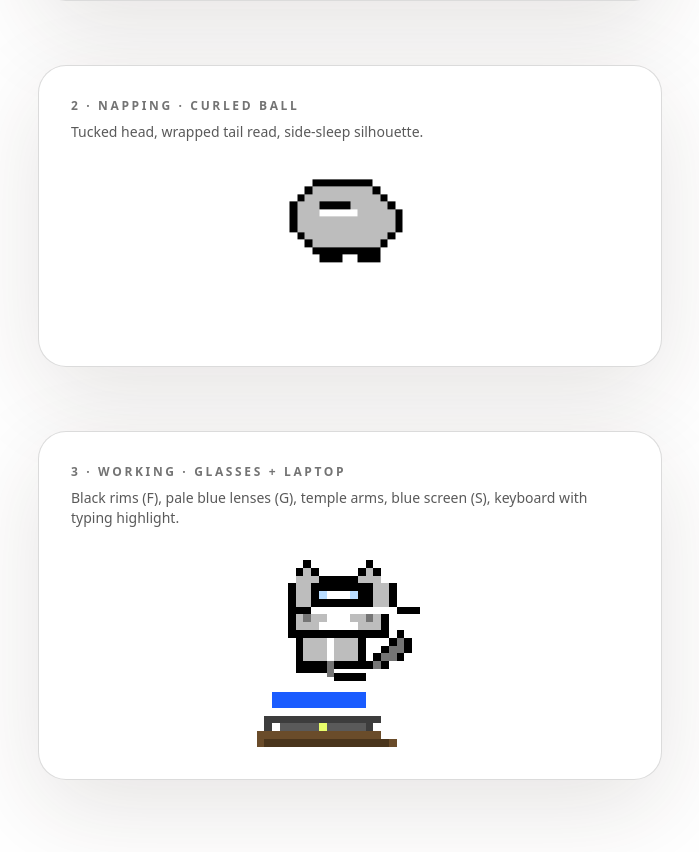
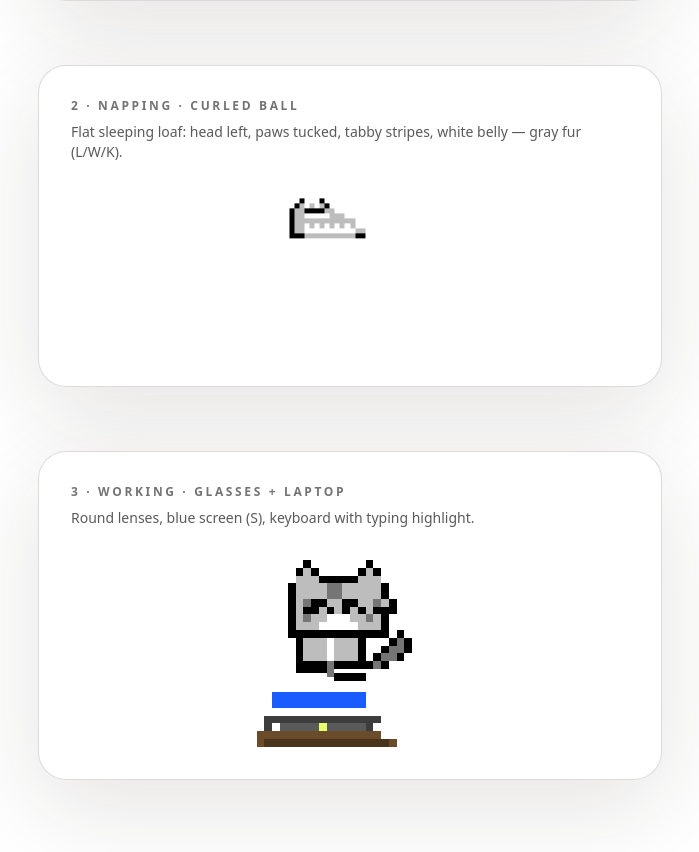
Before and after one commit to ggracelu/common-area, a Next.js app: page /crumbs-lab in a window 1280 px wide. Shown: the part 588-1440 px from the top of the page, without its empty margins (290-989 px from the left). Built offline with nearby package versions, Linux system fonts and the light colour scheme.

Commit message:
Restore working Crumbs and redraw sleeping pose as gray tabby loaf.
Revert the glasses experiment on CrumbsWorking; replace the curled ball with a horizontal reference sleeping sprite and correct aspect ratio.

Co-authored-by: Cursor <cursoragent@cursor.com>

```diff
--- a/app/crumbs-lab/page.tsx
+++ b/app/crumbs-lab/page.tsx
@@ -46,7 +46,7 @@ export default function CrumbsLabPage() {
               2 · Napping · curled ball
             </p>
             <p className="mt-2 text-sm text-black/65">
-              Tucked head, wrapped tail read, side-sleep silhouette.
+              Flat sleeping loaf: head left, paws tucked, tabby stripes, white belly — gray fur (L/W/K).
             </p>
             <div
               className="mt-8 flex justify-center"
@@ -63,7 +63,7 @@ export default function CrumbsLabPage() {
               3 · Working · glasses + laptop
             </p>
             <p className="mt-2 text-sm text-black/65">
-              Black rims (F), pale blue lenses (G), temple arms, blue screen (S), keyboard with typing highlight.
+              Round lenses, blue screen (S), keyboard with typing highlight.
             </p>
             <div className="mt-8 flex justify-center">
               <CrumbsWorking size={280} />
--- a/components/brand/Crumbs.tsx
+++ b/components/brand/Crumbs.tsx
@@ -106,53 +106,42 @@ const REFERENCE_CRUMBS: PixelSprite = {
 };
 
 /**
- * Curled sleeping ball: tucked head, closed eyes, tail wrapped — not upright sit.
+ * Sleeping loaf (reference pose): flat on belly, head left, paws under chin,
+ * tabby stripes on back, white muzzle + underbelly. L/D/W/K = gray tabby fur.
  */
 const CURL_CRUMBS: PixelSprite = {
-  w: 16,
-  h: 16,
+  w: 24,
+  h: 10,
   rows: [
-    "................",
-    "...KKKKKKKK.....",
-    "..KLLLLLLLLK....",
-    ".KLLLLLLLLLLK...",
-    "KLLLKKKKLLLLLK..",
-    "KLLLWWWWWLLLLLK.",
-    "KLLLLLLLLLLLLLK.",
-    "KLLLLLLLLLLLLLK.",
-    ".KLLLLLLLLLLLK..",
-    "..KLLLLLLLLLK...",
-    "...KKKKKKKKK....",
-    "....KKK..KKK....",
-    "................",
-    "................",
-    "................",
-    "................",
+    "........................",
+    "..K...K.................",
+    ".KLWLWLK................",
+    "KLLKKKKLL...............",
+    "KLLWWWWWLLL.............",
+    "KLLLLLLLLLLLL...........",
+    "KLLWLWLWLWLWL...........",
+    "KLLWWWWWWWWWWLL.........",
+    "KKKLLLLLLLLLLKK.........",
+    "........................",
   ],
   palette: BASE_PALETTE,
 };
 
-/** Loaf nap: same curl with blue Zzz. */
+/** Loaf nap: same sleeping pose with blue Zzz. */
 const NAP_CRUMBS: PixelSprite = {
-  w: 16,
-  h: 16,
+  w: 24,
+  h: 10,
   rows: [
-    "................B",
-    "...KKKKKKKK....B.",
-    "..KLLLLLLLLK..B..",
-    ".KLLLLLLLLLLK....",
-    "KLLLKKKKLLLLLK..",
-    "KLLLWWWWWLLLLLK.",
-    "KLLLLLLLLLLLLLK.",
-    "KLLLLLLLLLLLLLK.",
-    ".KLLLLLLLLLLLK..",
-    "..KLLLLLLLLLK...",
-    "...KKKKKKKKK....",
-    "....KKK..KKK....",
-    "................",
-    "................",
-    "................",
-    "................",
+    ".......................B",
+    "..K...K..............B..",
+    ".KLWLWLK............B...",
+    "KLLKKKKLL...............",
+    "KLLWWWWWLLL.............",
+    "KLLLLLLLLLLLL...........",
+    "KLLWLWLWLWLWL...........",
+    "KLLWWWWWWWWWWLL.........",
+    "KKKLLLLLLLLLLKK.........",
+    "........................",
   ],
   palette: SLEEPY_PALETTE,
 };
@@ -234,7 +223,10 @@ export function Crumbs({
   const pixel = 4;
   const viewW = sprite.w * pixel;
   const viewH = sprite.h * pixel;
-  const { width, height } = SIZE_MAP[size];
+  const box = SIZE_MAP[size].width;
+  const isWide = sprite.w > sprite.h;
+  const width = isWide ? box : box;
+  const height = isWide ? Math.max(Math.round(box * (viewH / viewW)), box * 0.45) : box;
   const breathe =
     animated && !reduced && (pose === "sit" || pose === "curl" || pose === "nap");
   const breatheClass =
--- a/components/brand/CrumbsWorking.tsx
+++ b/components/brand/CrumbsWorking.tsx
@@ -2,7 +2,7 @@
 
 import { useEffect, useState, type ReactNode } from "react";
 
-/** Cat + desk; F = frame, G = lens glass, M = desk edge. */
+/** Cat + desk (M = desk edge). */
 const WORK_PALETTE: Record<string, string> = {
   ".": "transparent",
   K: "#000000",
@@ -17,8 +17,6 @@ const WORK_PALETTE: Record<string, string> = {
   U: "#3d3d3d",
   V: "#5a5a5a",
   I: "#7a7a7a",
-  F: "#000000",
-  G: "#b8dcff",
 };
 
 const PAD = 10;
@@ -26,15 +24,14 @@ const CAT_H = 16;
 const COL_L = new Set([1, 2, 3, 4]);
 const COL_R = new Set([6, 7, 8, 9]);
 
-/** Sitting cat with round glasses (F rims, G lenses) for mailroom / dashboard. */
-const WORKING_CAT_ROWS = [
+const REFERENCE_CAT_ROWS = [
   "..K.......K.....",
   ".KLK.....KLK....",
   ".LLLKKKKKLLL....",
-  "KLLFFFFFFFFLLK..",
-  "KLLFGWWWGFFLLK..",
-  "KLLFFFFFFFFLLK..",
-  "KFF...........FFK",
+  "KLLLLDDLLLLLK...",
+  "KLLLLDDLLLLLK...",
+  "KLDKKLLKKLLDLK..",
+  "KLKKLKLKLKLKKK..",
   "KLDLLWWWLLDLK...",
   "KLLLWWWWWLLLK...",
   "KKKKKKKKKKKKK.K.",
@@ -159,7 +156,7 @@ export function CrumbsWorking({
   const totalRows = CAT_H + LAPTOP_ROWS.length;
   const viewH = totalRows * pixel;
 
-  const catNodes = renderCatWithTypingLegs(WORKING_CAT_ROWS, motionReduced ? 0 : frame, pixel);
+  const catNodes = renderCatWithTypingLegs(REFERENCE_CAT_ROWS, motionReduced ? 0 : frame, pixel);
   const laptopNodes = renderLaptopRows(CAT_H, motionReduced ? 0 : frame, pixel);
 
   return (
@@ -169,7 +166,7 @@ export function CrumbsWorking({
       height={(size * viewH) / viewW}
       style={{ imageRendering: "pixelated" }}
       shapeRendering="crispEdges"
-      aria-label="Crumbs typing on a laptop, wearing glasses"
+      aria-label="Crumbs typing on a laptop"
       role="img"
       data-testid="crumbs-working"
     >
```
